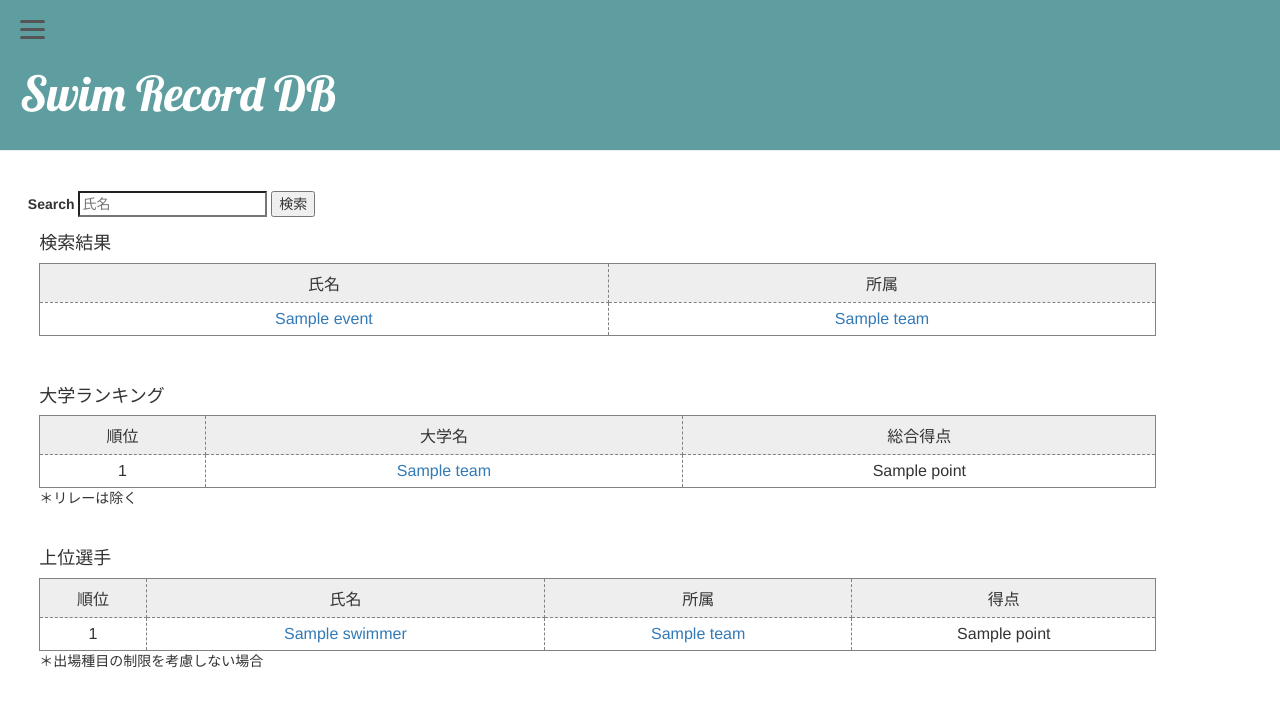
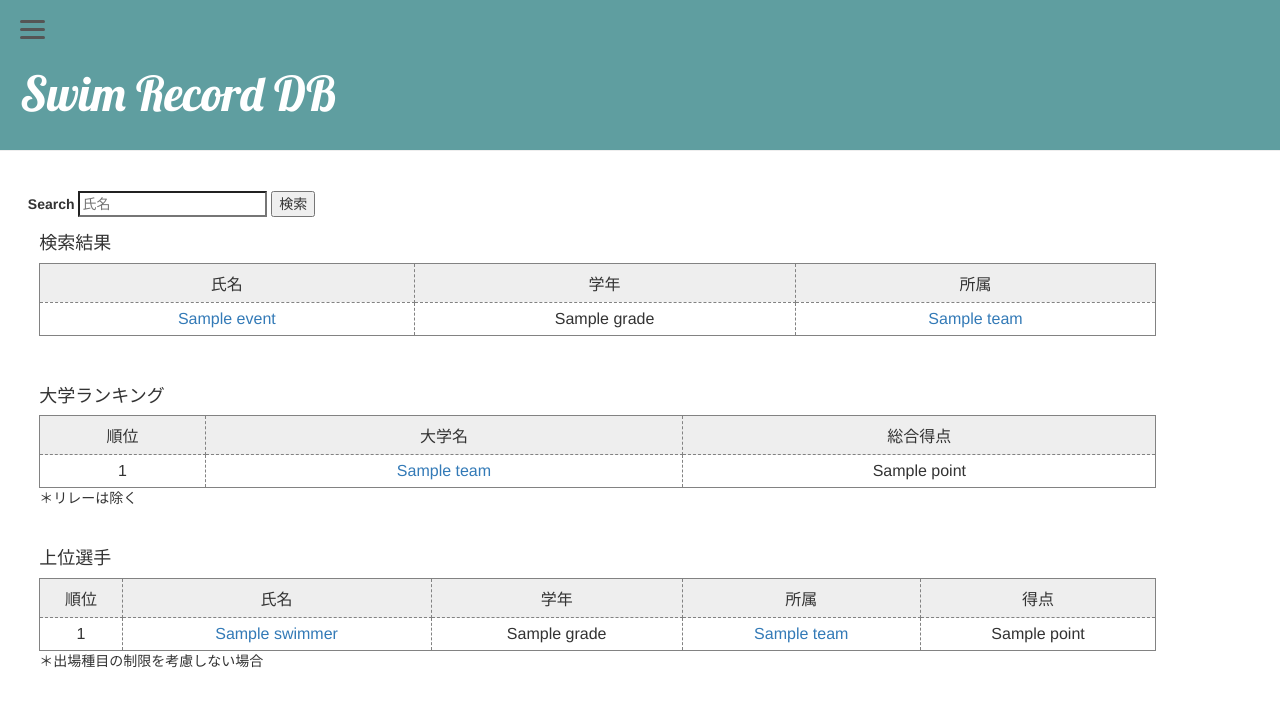
Before and after one commit to hosod/swim-record-db, a Django app: template swimrecord/templates/swimrecord/home.html in a window 1280 px wide. Shown: the top 707 px of the page. Run offline with Django 3.2, Linux system fonts and the light colour scheme; the template is opened without the code that fills it: most values are stand-ins (such as "Sample title", 1, 10 or a date in 2020); some libraries are stand-ins or nearby versions.

Commit message:
学年の列を追加しました

```diff
--- a/swimrecord/templates/swimrecord/event_detail.html
+++ b/swimrecord/templates/swimrecord/event_detail.html
@@ -13,6 +13,7 @@
             <tr>
                 <td>順位</td>
                 <td>氏名</td>
+                <td>学年</td>
                 <td>所属</td>
                 <td>記録</td>
                 <td>偏差値</td>
@@ -21,6 +22,7 @@
                 <tr>
                     <td>{{ forloop.counter }}</td>
                     <td><a href="{% url 'swimmer_detail' pk=record.swimmer_pk %}">{{ record.swimmer_name }}</a></td>
+                    <td>{{ record.swimmer_grade }}</td>
                     <td><a href="{% url 'team_detail' pk=record.team.pk %}">{{ record.team.name }}</a></td>
                     <td>{{ record.record|time_to_str }}</td>
                     <td>{{ record.deviation }}</td>
@@ -35,6 +37,7 @@
             <tr>
                 <td>順位</td>
                 <td>氏名</td>
+                <td>学年</td>
                 <td>所属</td>
                 <td>記録</td>
                 <td>偏差値</td>
@@ -43,6 +46,7 @@
                 <tr>
                     <td>{{ forloop.counter }}</td>
                     <td><a href="{% url 'swimmer_detail' pk=record.swimmer_pk %}">{{ record.swimmer_name }}</a></td>
+                    <td>{{ record.swimmer_grade }}</td>
                     <td><a href="{% url 'team_detail' pk=record.team.pk %}">{{ record.team.name }}</a></td>
                     <td>{{ record.record|time_to_str }}</td>
                     <td>{{ record.deviation }}</td>
--- a/swimrecord/templates/swimrecord/home.html
+++ b/swimrecord/templates/swimrecord/home.html
@@ -22,11 +22,13 @@
     <table>
         <tr>
             <td>氏名</td>
+            <td>学年</td>
             <td>所属</td>
         </tr>
         {% for swimmer in object_list %}
             <tr>
                 <td><a href="{% url 'swimmer_detail' pk=swimmer.pk %}">{{ swimmer }}</a></td>
+                <td>{{ swimmer.grade }}</td>
                 <td><a href="{% url 'team_detail' pk=swimmer.team.pk %}">{{ swimmer.team }}</a></td>
             </tr>
         {% endfor %}
@@ -57,6 +59,7 @@
             <tr>
                 <td>順位</td>
                 <td>氏名</td>
+                <td>学年</td>
                 <td>所属</td>
                 <td>得点</td>
             </tr>
@@ -64,6 +67,7 @@
             <tr>
                 <td>{{ rank }}</td>
                 <td><a href="{% url 'swimmer_detail' pk=swimmer.pk %}">{{ swimmer.name }}</a></td>
+                <td>{{ swimmer.grade }}</td>
                 <td><a href="{% url 'team_detail' pk=swimmer.team.pk %}">{{ swimmer.team }}</a></td>
                 <td>{{ point }}</td>
             </tr>
--- a/swimrecord/templates/swimrecord/meeting_event.html
+++ b/swimrecord/templates/swimrecord/meeting_event.html
@@ -18,6 +18,7 @@
     <tr>
         <td>#</td>
         <td>氏名</td>
+        <td>学年</td>
         <td>所属</td>
         <td>記録</td>
     </tr>
@@ -25,6 +26,7 @@
         <tr>
             <td>{{ forloop.counter }}</td>
             <td><a href="{% url 'swimmer_detail' pk=record.swimmer.pk %}">{{ record.swimmer.name }}</a></td>
+            <td>{{ record.swimmer.grade }}</td>
             <td><a href="{% url 'team_detail' pk=record.swimmer.team.pk %}">{{ record.swimmer.team.name }}</a></td>
             <td>{{ record.record|time_disqualification }}</td>
         </tr>
--- a/swimrecord/views.py
+++ b/swimrecord/views.py
@@ -214,7 +214,7 @@ class EventDetailView(DetailView):
 
     def get_context_data(self, **kwargs):
         context = super(EventDetailView, self).get_context_data(**kwargs)
-        data = {}
+        data = dict()
         data['long'] = self.__get_data(is_long=True)
         data['short'] = self.__get_data(is_long=False)
         context['data'] = data
@@ -232,6 +232,7 @@ class EventDetailView(DetailView):
             swimmer = Swimmer.objects.get(name=record['swimmer__name'])
             data.append({'swimmer_name': record['swimmer__name'],
                          'swimmer_pk': swimmer.pk,
+                         'swimmer_grade': swimmer.grade,
                          'team': swimmer.team,
                          'record': record['record__min'],
                          'deviation': deviation
```
